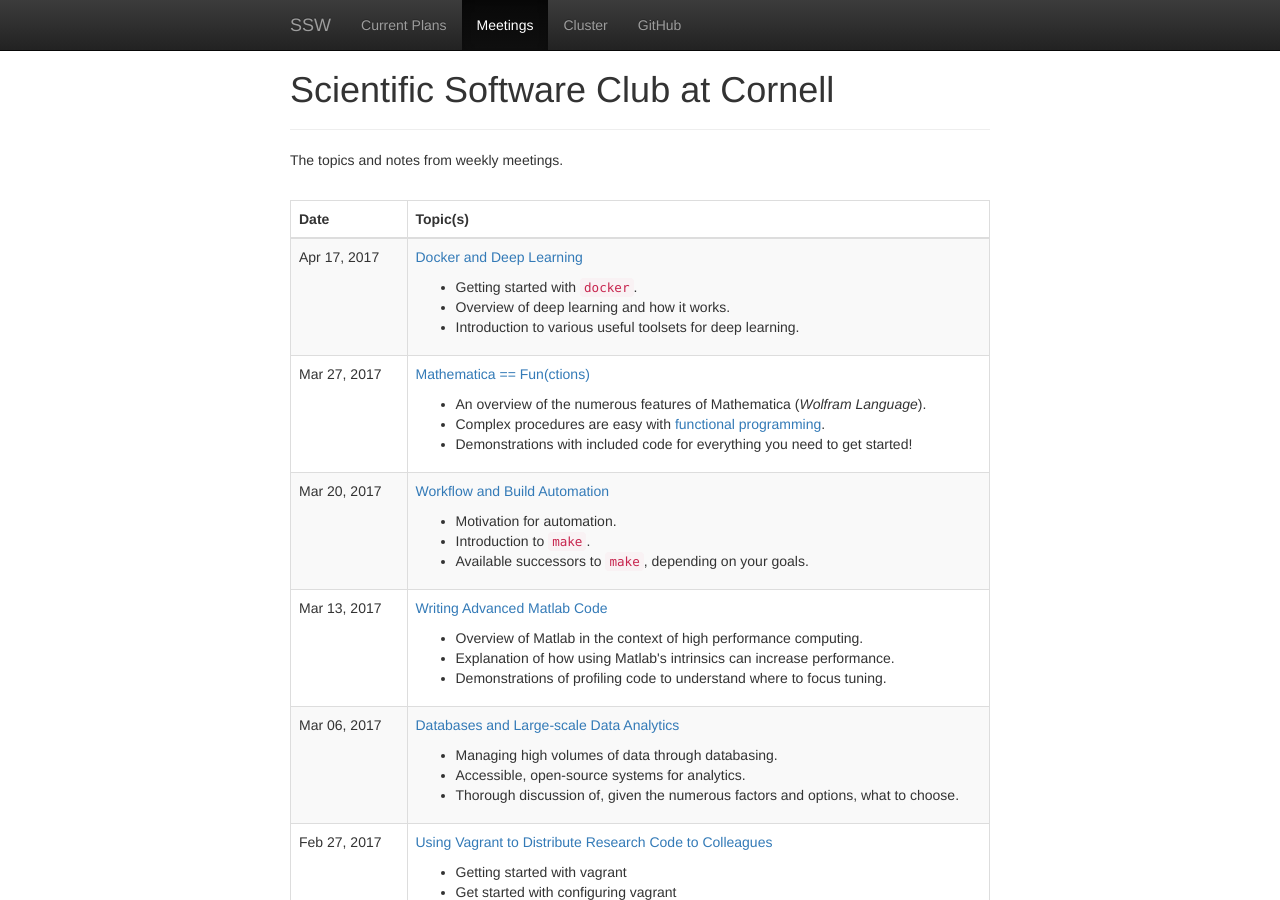
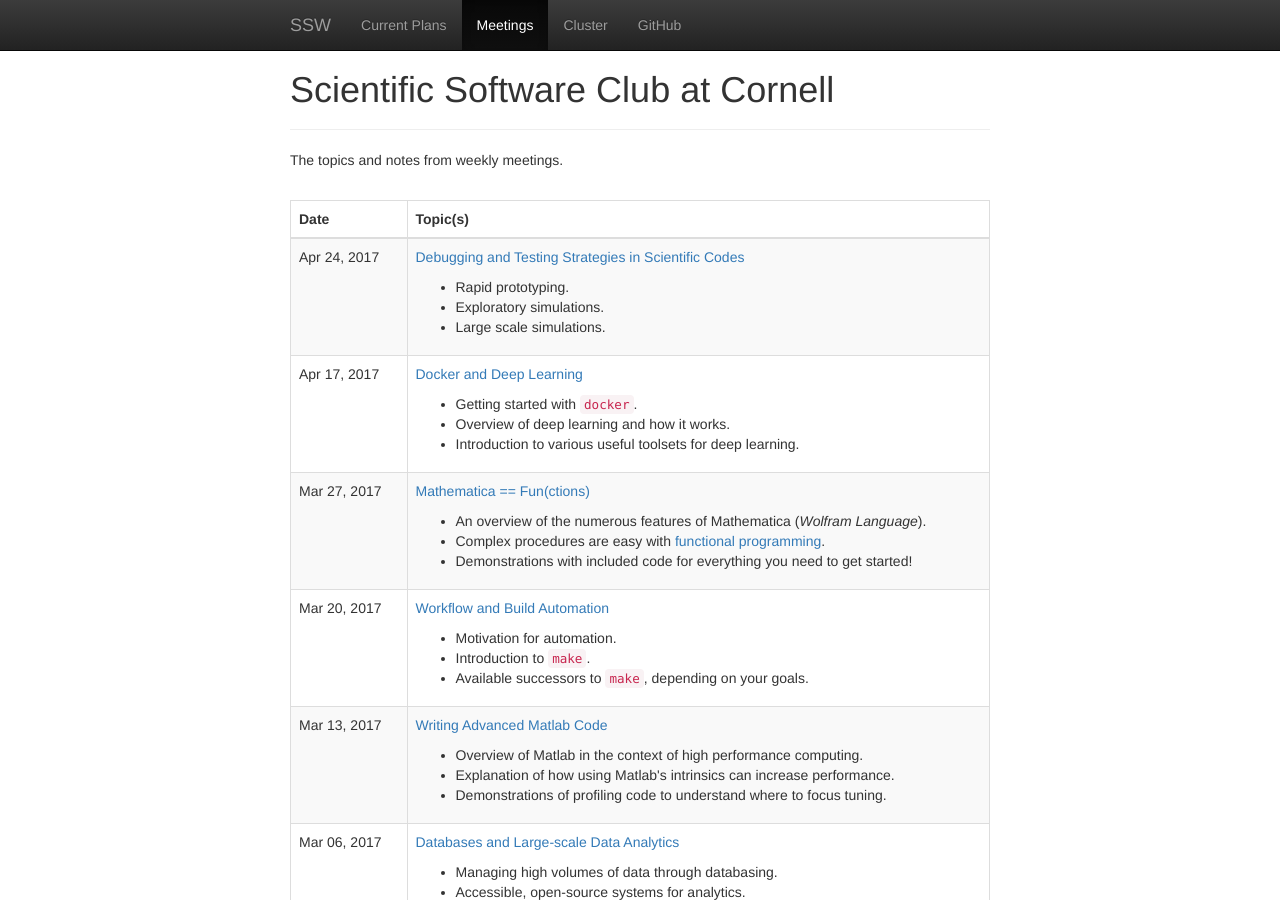
Before and after one commit to cornell-ssw/cornell-ssw.github.io, a Jekyll site: the page built from meetings.html, in a window 1280 px wide and 900 px high. Built offline with Jekyll 4.4.1, drawn with Linux system fonts in a browser that asks for light colours; nearby versions of some CDN libraries.

```diff
--- a/_data/meetings.yml
+++ b/_data/meetings.yml
@@ -1,3 +1,13 @@
+# Week 20
+################################################################################
+-
+  date: 2017-04-24
+  info: >
+    <a href="/meetings/2017-04-24/2017-04-24">Debugging and Testing Strategies in Scientific Codes</a>
+  brief:
+    - Rapid prototyping.
+    - Exploratory simulations.
+    - Large scale simulations.
 # Week 19
 ################################################################################
 -
--- /dev/null
+++ b/meetings/2017-04-24/2017-04-24.md
@@ -0,0 +1,42 @@
+---
+title: Debugging and Testing Strategies in Scientific Codes
+layout: post
+speakers:
+  - speaker:
+    name: Keegan Kang
+    affil: Cornell University
+---
+
+# Overview
+--------------------------------------------------------------------------------
+- [Debugging and Testing Strategies in Scientific Codes](#debugging-and-testing-strategies-in-scientific-codes)
+    - Rapid prototyping.
+    - Exploratory simulations.
+    - Large scale simulations.
+
+# Debugging and Testing Strategies in Scientific Codes
+--------------------------------------------------------------------------------
+
+Presentation courtesy of Keegan Kang.
+
+**Abstract**:
+
+_Running simulations to verify results is important in research, and usually you
+get to see pretty graphs and such in computational papers. We'll cover some tips
+and tricks on what goes behind this process - modularization of code; debugging
+heuristics; making preliminary plots; optimizing large scale simulations and
+more._
+
+--------------------------------------------------------------------------------
+
+<script async class="speakerdeck-embed" data-id="a9f3a4cb47764b88bdb306a99b425ea9" data-ratio="1.33333333333333" src="//speakerdeck.com/assets/embed.js"></script>
+
+## Additional Materials
+
+Keegan has prepared some sample `R` programs:
+
+1. [`demo_1.r`](demo_1.r)
+2. [`demo_2.r`](demo_2.r)
+3. [`integral.r`](integral.r)
+
+He also has some code samples available [on his GitHub](https://github.com/erwin4d/research_projects).
```
Also changed, not shown: 3 other files.
